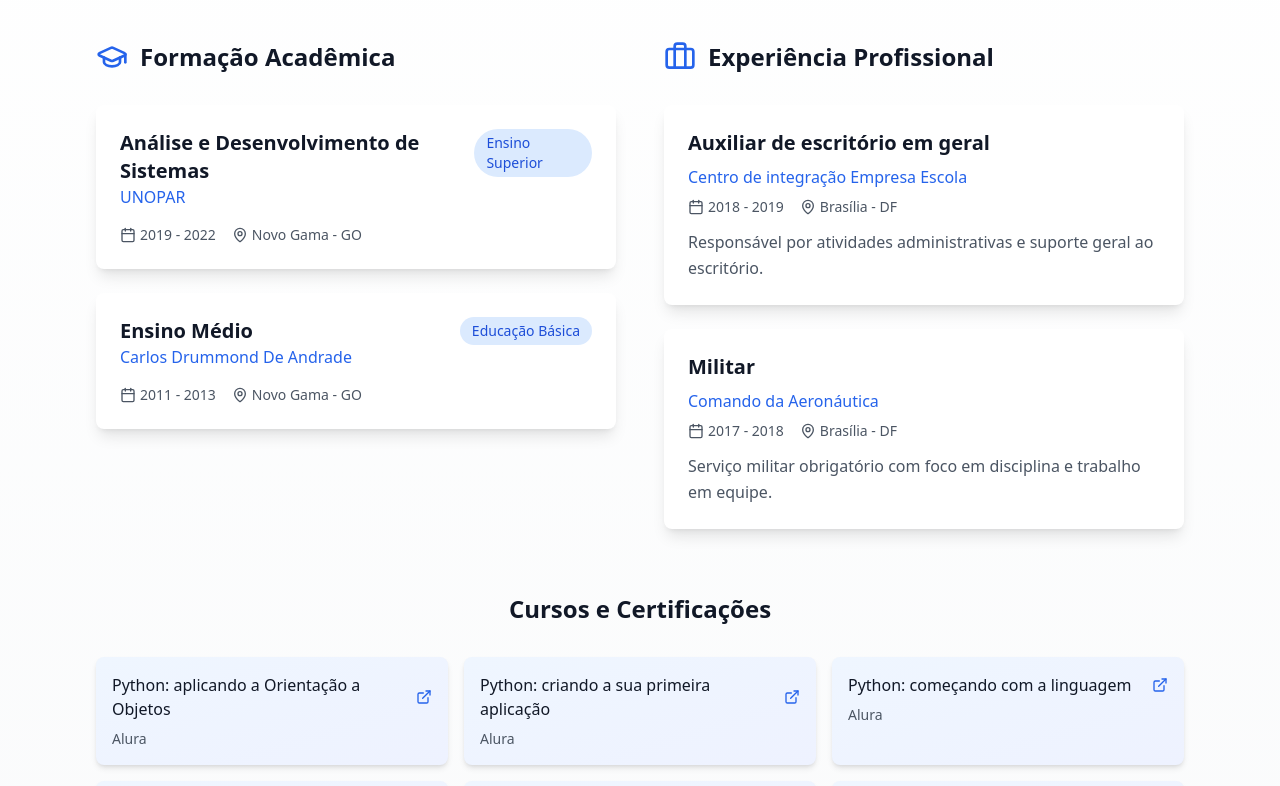
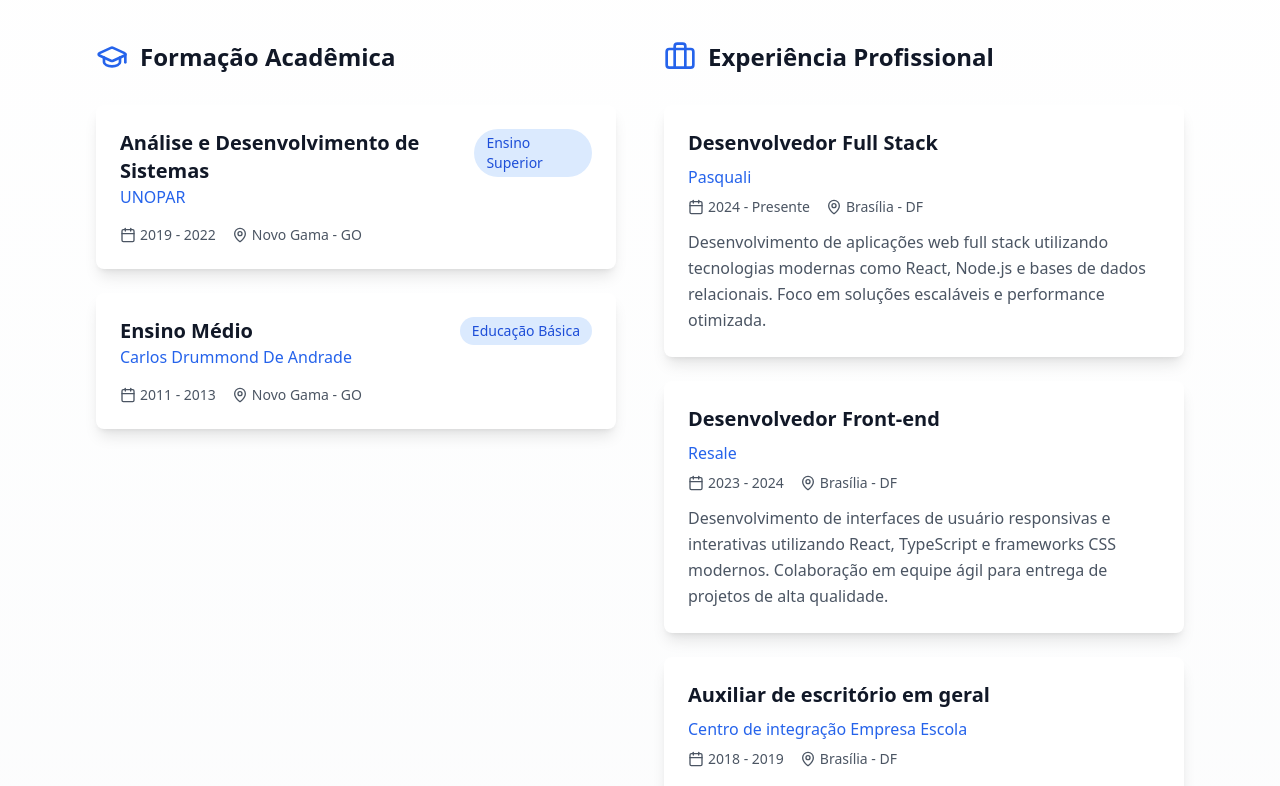
Before and after one commit to devhygor/hygor-profile-showcase, a React (Vite) app: page / in a window 1280 px wide. Shown: the part 2220-3006 px from the top of the page. Built offline with nearby package versions, Linux system fonts and the light colour scheme.

Commit message:
Update professional experience
Update the professional experience section to reflect the user's LinkedIn profile, ordering by the most recent experience first.

```diff
--- a/src/components/Experience.tsx
+++ b/src/components/Experience.tsx
@@ -1,4 +1,3 @@
-
 import React from 'react';
 import { Briefcase, GraduationCap, Calendar, MapPin, ExternalLink } from 'lucide-react';
 import { Card, CardContent } from '@/components/ui/card';
@@ -22,6 +21,20 @@ const Experience = () => {
   ];
 
   const workExperience = [
+    {
+      title: 'Desenvolvedor Full Stack',
+      company: 'Pasquali',
+      location: 'Brasília - DF',
+      period: '2024 - Presente',
+      description: 'Desenvolvimento de aplicações web full stack utilizando tecnologias modernas como React, Node.js e bases de dados relacionais. Foco em soluções escaláveis e performance otimizada.'
+    },
+    {
+      title: 'Desenvolvedor Front-end',
+      company: 'Resale',
+      location: 'Brasília - DF',
+      period: '2023 - 2024',
+      description: 'Desenvolvimento de interfaces de usuário responsivas e interativas utilizando React, TypeScript e frameworks CSS modernos. Colaboração em equipe ágil para entrega de projetos de alta qualidade.'
+    },
     {
       title: 'Auxiliar de escritório em geral',
       company: 'Centro de integração Empresa Escola',
```
